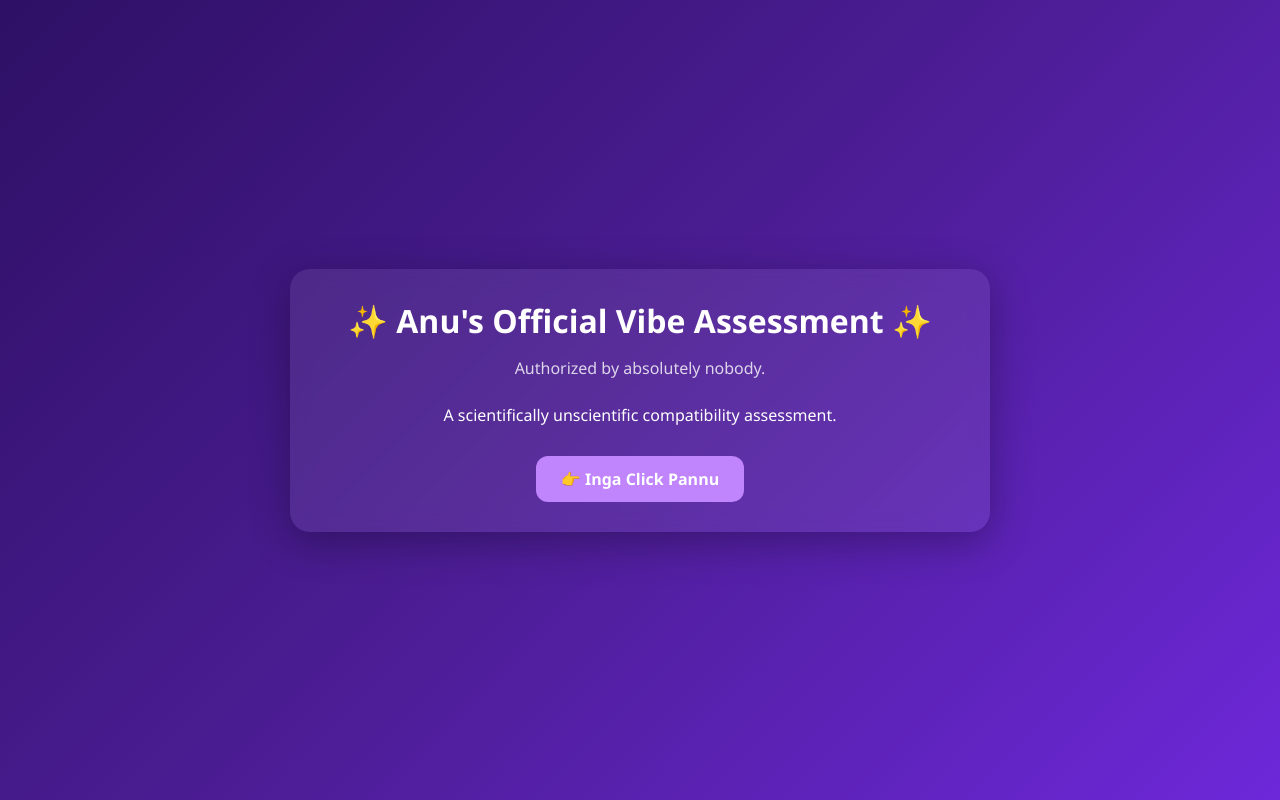
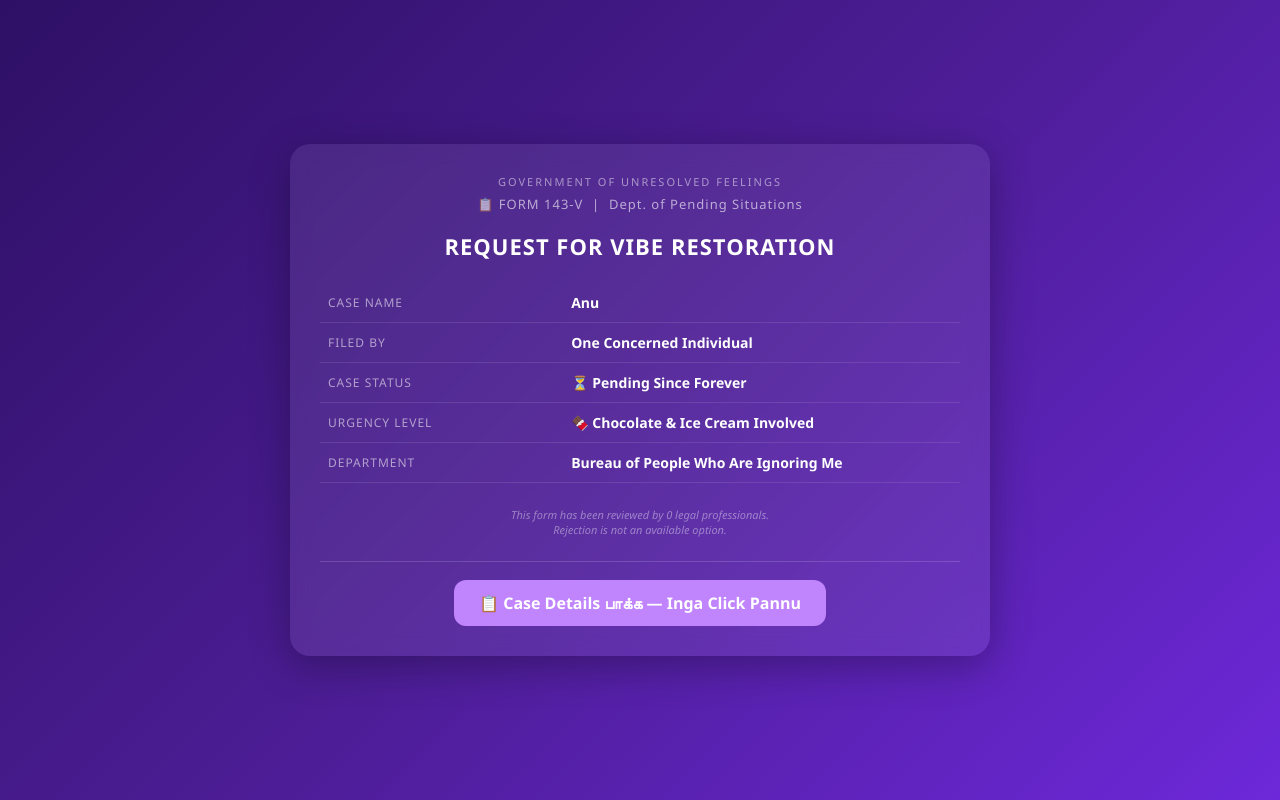
Before and after one commit to srivatsangopalakrishnan1-creator/Vibe-Check, a plain HTML site: page index.html in a window 1280 px wide. Drawn offline with Linux system fonts and the light colour scheme.

Commit message:
Update index.html

```diff
--- a/index.html
+++ b/index.html
@@ -3,7 +3,7 @@
 <head>
 <meta charset="UTF-8">
 <meta name="viewport" content="width=device-width, initial-scale=1.0">
-<title>Anu's Official Vibe Assessment</title>
+<title>Request for Vibe Restoration — Case No. Anu</title>
 
 <style>
 
@@ -162,6 +162,73 @@ button:hover {
   transform: scale(1.05);
 }
 
+/* ── Request Form Landing Styles ── */
+.form-header {
+  font-size: 11px;
+  letter-spacing: 2px;
+  text-transform: uppercase;
+  opacity: 0.5;
+  margin-bottom: 6px;
+}
+
+.form-id {
+  font-size: 13px;
+  opacity: 0.6;
+  margin-bottom: 18px;
+  letter-spacing: 1px;
+}
+
+.form-title {
+  font-size: 22px;
+  font-weight: 900;
+  letter-spacing: 1px;
+  margin-bottom: 22px;
+  text-transform: uppercase;
+}
+
+.form-table {
+  width: 100%;
+  border-collapse: collapse;
+  margin-bottom: 24px;
+  text-align: left;
+  font-size: 15px;
+}
+
+.form-table tr {
+  border-bottom: 1px solid rgba(255,255,255,0.1);
+}
+
+.form-table td {
+  padding: 10px 8px;
+}
+
+.form-table td:first-child {
+  opacity: 0.55;
+  font-size: 12px;
+  text-transform: uppercase;
+  letter-spacing: 1px;
+  width: 38%;
+  white-space: nowrap;
+}
+
+.form-table td:last-child {
+  font-weight: 700;
+  font-size: 14px;
+}
+
+.form-stamp {
+  font-size: 11px;
+  opacity: 0.4;
+  margin-bottom: 24px;
+  font-style: italic;
+}
+
+.form-divider {
+  border: none;
+  border-top: 1px solid rgba(255,255,255,0.15);
+  margin: 18px 0;
+}
+
 </style>
 </head>
 
@@ -171,10 +238,44 @@ button:hover {
 
   <!-- Landing Screen -->
   <div id="welcome">
-    <h1>✨ Anu's Official Vibe Assessment ✨</h1>
-    <p class="subtitle">Authorized by absolutely nobody.</p>
-    <p style="margin-bottom:30px;">A scientifically unscientific compatibility assessment.</p>
-    <button onclick="startQuiz()">👉 Inga Click Pannu</button>
+
+    <p class="form-header">Government of Unresolved Feelings</p>
+    <p class="form-id">📋 FORM 143-V &nbsp;|&nbsp; Dept. of Pending Situations</p>
+
+    <div class="form-title">Request for Vibe Restoration</div>
+
+    <table class="form-table">
+      <tr>
+        <td>Case Name</td>
+        <td>Anu</td>
+      </tr>
+      <tr>
+        <td>Filed By</td>
+        <td>One Concerned Individual</td>
+      </tr>
+      <tr>
+        <td>Case Status</td>
+        <td>⏳ Pending Since Forever</td>
+      </tr>
+      <tr>
+        <td>Urgency Level</td>
+        <td>🍫 Chocolate & Ice Cream Involved</td>
+      </tr>
+      <tr>
+        <td>Department</td>
+        <td>Bureau of People Who Are Ignoring Me</td>
+      </tr>
+    </table>
+
+    <p class="form-stamp">
+      This form has been reviewed by 0 legal professionals.<br>
+      Rejection is not an available option.
+    </p>
+
+    <hr class="form-divider">
+
+    <button onclick="startQuiz()">📋 Case Details பாக்க — Inga Click Pannu</button>
+
   </div>
 
   <!-- Quiz Screen -->
```
